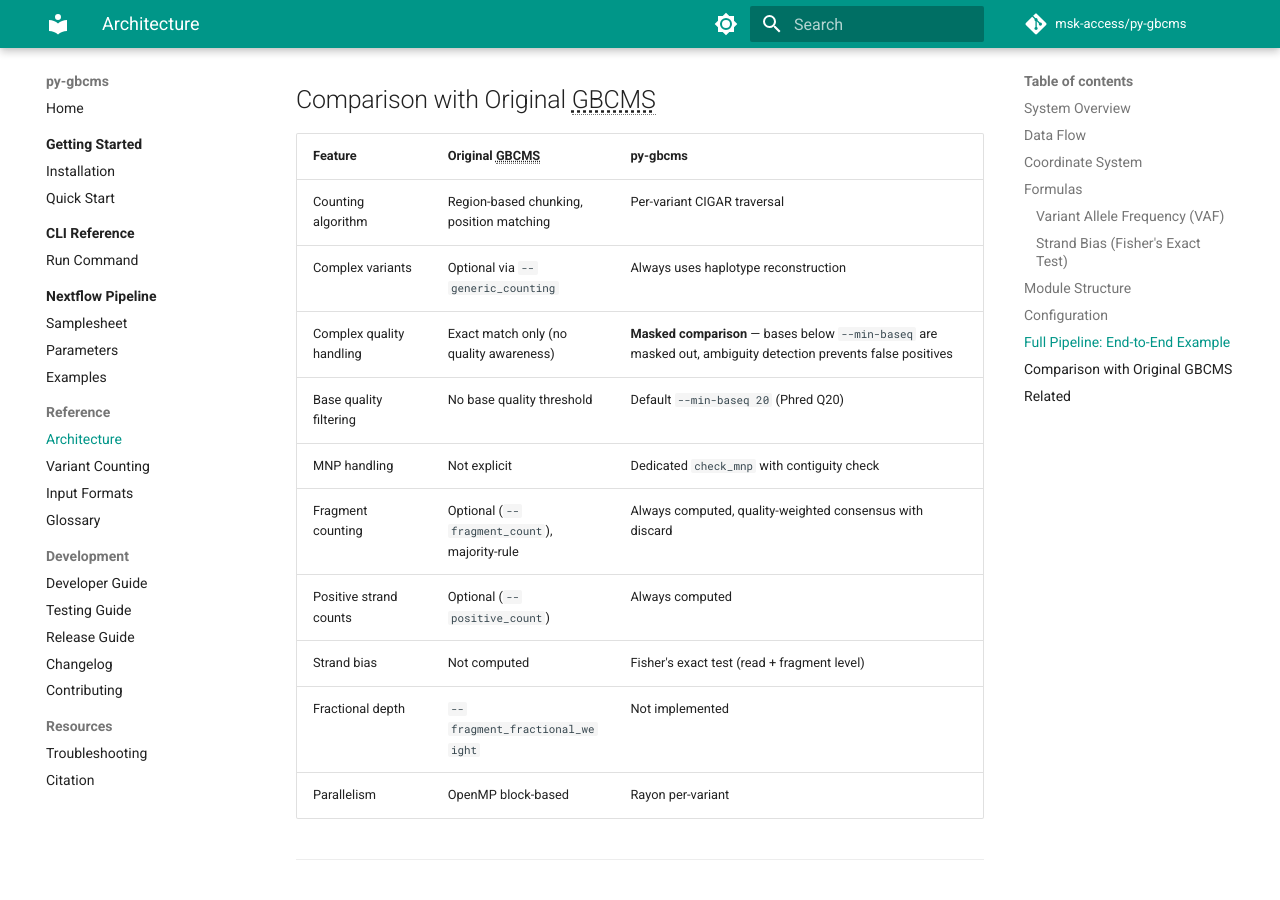
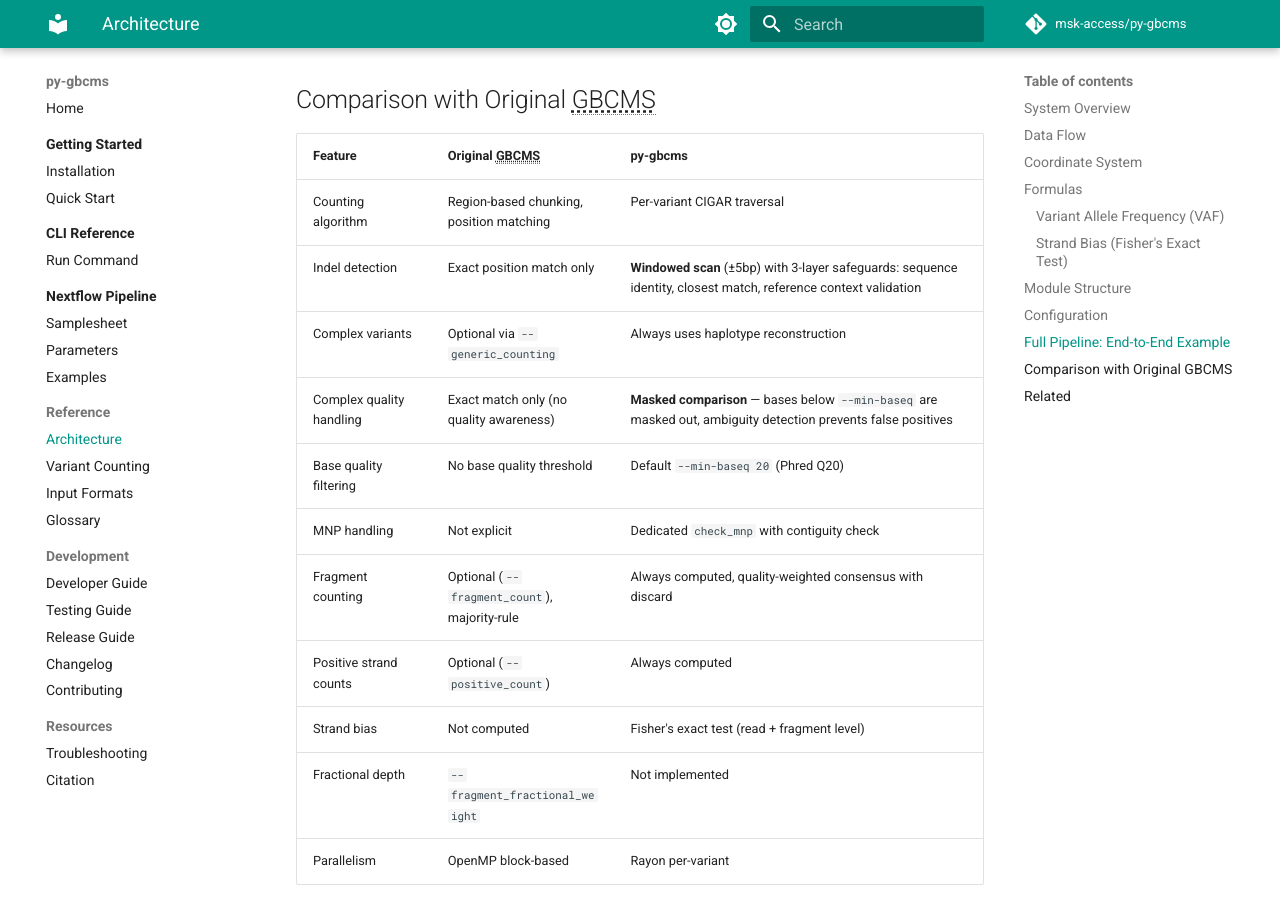
Before and after one commit to msk-access/py-gbcms, an MkDocs documentation site: the page built from docs/reference/architecture.md, in a window 1280 px wide and 900 px high, scrolled down 3623 px. Built offline with MkDocs 1.6.1 and Material for MkDocs 9.7.7, drawn with Linux system fonts in a browser that asks for light colours; comment, search, counter and statistics services are not loaded; the version menu is left out.

Commit message:
docs: update min-baseq defaults and add windowed indel to comparison
- run.md, quickstart.md: --min-baseq default 0 → 20
- architecture.md: added windowed indel detection row (Phase 2a)
  to comparison table with original GBCMS

```diff
--- a/docs/reference/architecture.md
+++ b/docs/reference/architecture.md
@@ -193,6 +193,7 @@ sequenceDiagram
 | Feature | Original GBCMS | py-gbcms |
 |:--------|:---------------|:---------|
 | Counting algorithm | Region-based chunking, position matching | Per-variant CIGAR traversal |
+| Indel detection | Exact position match only | **Windowed scan** (±5bp) with 3-layer safeguards: sequence identity, closest match, reference context validation |
 | Complex variants | Optional via `--generic_counting` | Always uses haplotype reconstruction |
 | Complex quality handling | Exact match only (no quality awareness) | **Masked comparison** — bases below `--min-baseq` are masked out, ambiguity detection prevents false positives |
 | Base quality filtering | No base quality threshold | Default `--min-baseq 20` (Phred Q20) |
```
Also changed, not shown: docs/cli/run.md (+1 -1 lines), docs/getting-started/quickstart.md (+1 -1 lines).
